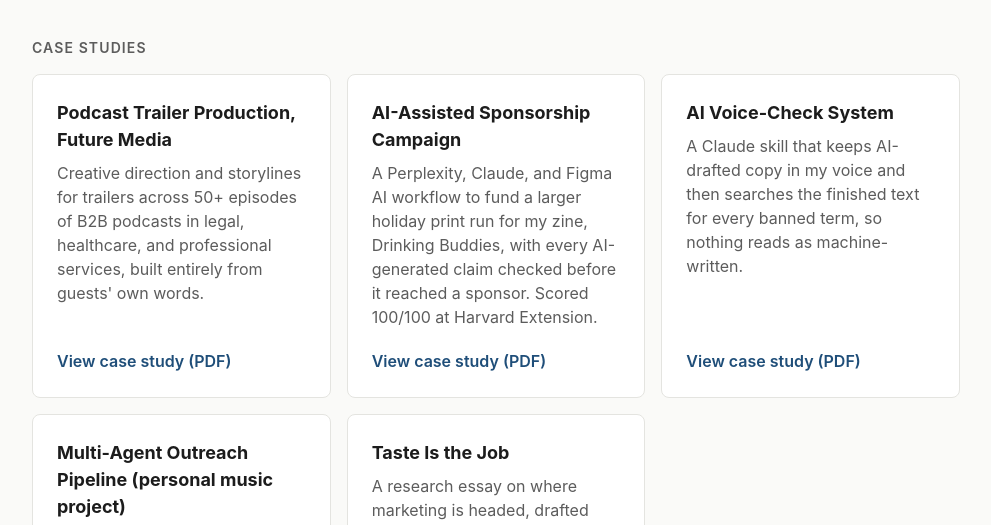
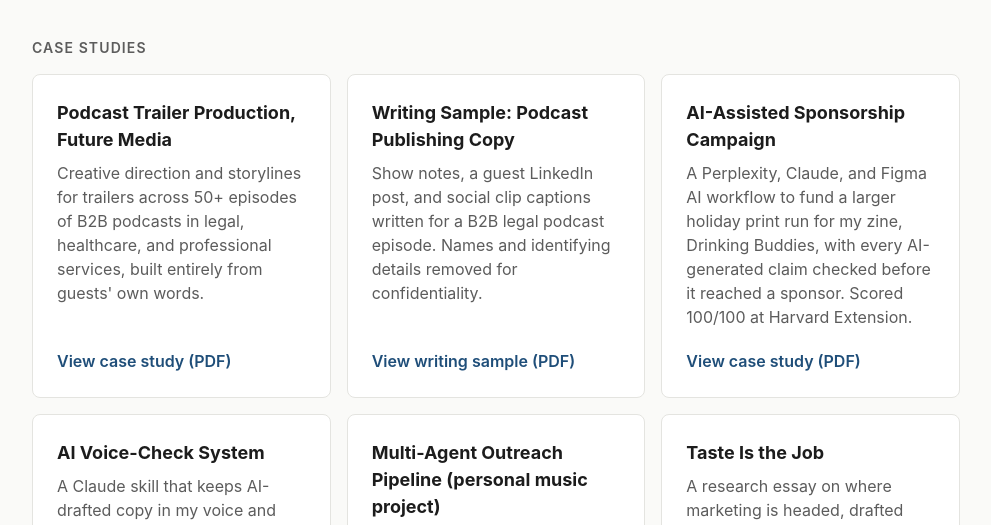
Before and after one commit to Ahli-Switzler/portfolio, a plain HTML site: page index.html in a window 1280 px wide. Shown: the part 213-738 px from the top of the page, without its empty margins (144-1135 px from the left). Drawn offline with Linux system fonts and the light colour scheme.

Commit message:
Add podcast publishing copy writing sample
Co-Authored-By: Claude Opus 5.5 <noreply@anthropic.com>

```diff
--- a/index.html
+++ b/index.html
@@ -128,6 +128,11 @@
           <a href="case-studies/Switzler_Case_Study_5_Podcast_Trailer_Format.pdf" target="_blank" rel="noopener">View case study (PDF)</a>
         </article>
         <article class="card">
+          <h3>Writing Sample: Podcast Publishing Copy</h3>
+          <p>Show notes, a guest LinkedIn post, and social clip captions written for a B2B legal podcast episode. Names and identifying details removed for confidentiality.</p>
+          <a href="case-studies/Podcast_Publishing_Copy_Sample_Ahli_Switzler.pdf" target="_blank" rel="noopener">View writing sample (PDF)</a>
+        </article>
+        <article class="card">
           <h3>AI-Assisted Sponsorship Campaign</h3>
           <p>A Perplexity, Claude, and Figma AI workflow to fund a larger holiday print run for my zine, Drinking Buddies, with every AI-generated claim checked before it reached a sponsor. Scored 100/100 at Harvard Extension.</p>
           <a href="case-studies/Switzler_Case_Study_1_AI_Sponsorship_Campaign.pdf" target="_blank" rel="noopener">View case study (PDF)</a>
```
Also changed, not shown: 1 other file.
